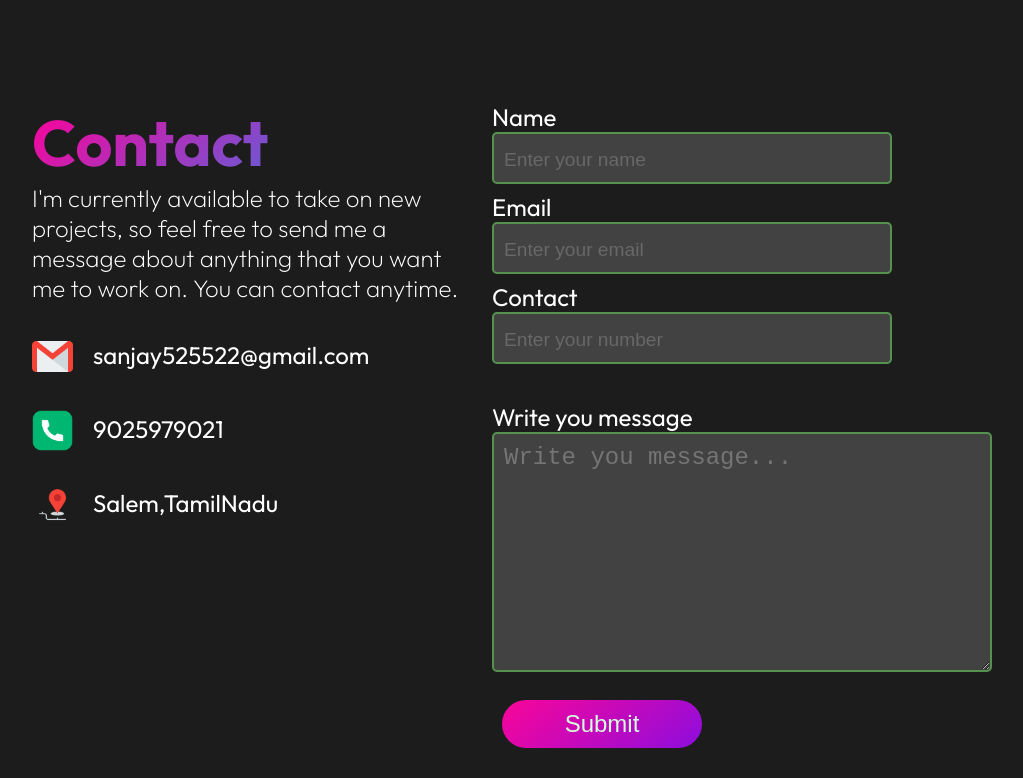
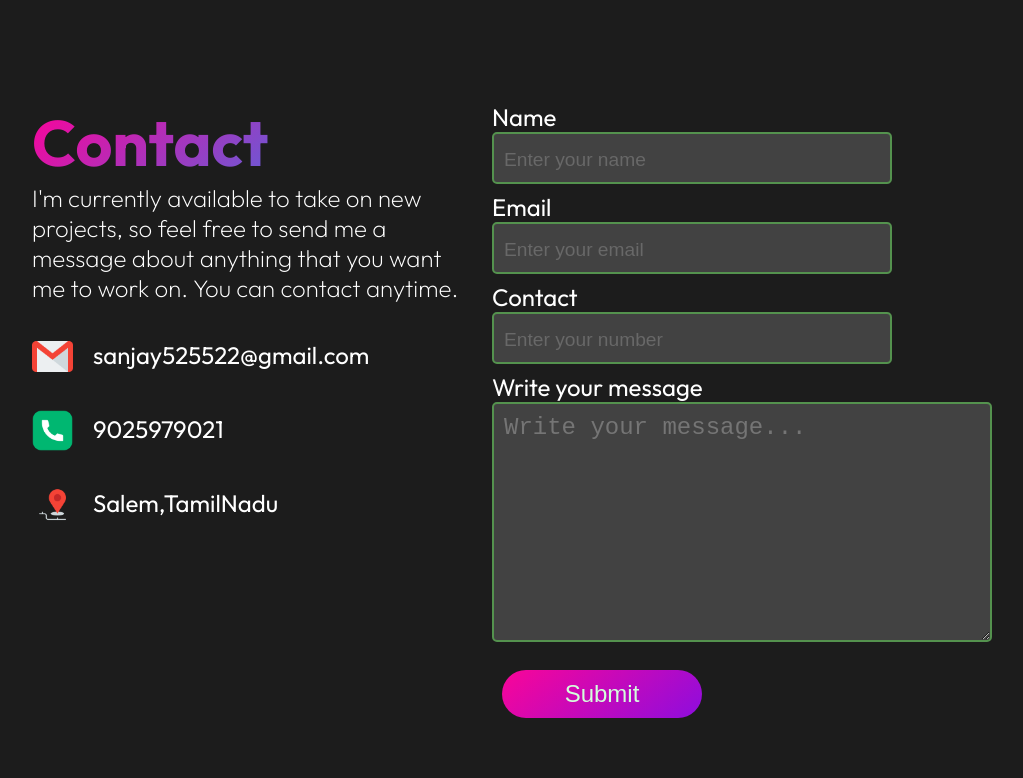
Before and after one commit to Sanjay-the-dev/portfolio2, a React (Vite) app: page / in a window 1280 px wide. Shown: the part 3382-4160 px from the top of the page, without its empty margins (128-1151 px from the left). Built offline with nearby package versions, Linux system fonts and the light colour scheme; a web font is replaced by a local one.

Commit message:
before contact update

```diff
--- a/src/Components/Contact/Contact.jsx
+++ b/src/Components/Contact/Contact.jsx
@@ -1,4 +1,5 @@
 import React from 'react'
+import { useState } from 'react'
 import theme_pattern from '../../assets/main assets/theme_pattern.svg'
 import mail_icon from '../../assets/gmail.png'
 import call_icon from '../../assets/mobile.png'
@@ -34,6 +35,46 @@ const Contact = () => {
   };
 
 
+    const [formData, setFormData] = useState({
+    name: "",
+    email: "",
+    number: "",
+    message: "",
+  });
+
+  const handleChange = (e) => {
+    const { name, value } = e.target;
+    setFormData((prev) => ({
+      ...prev,
+      [name]: value,
+    }));
+  };
+
+  const onSubmits = (e) => {
+    e.preventDefault();
+
+    // Simple validation: check if any field is empty
+    const { name, email, number, message } = formData;
+    if (!name || !email || !number || !message) {
+      alert("Please fill in all fields before submitting.");
+      return; // stop submission
+    }
+    else{
+
+          console.log("Form submitted:", formData);
+    onSubmit();
+    // Here you can send formData to your API or backend
+
+    // Optionally clear the form after submission
+   // setFormData({ name: "", email: "", number: "", message: "" });
+
+    }
+
+
+  };
+
+
+
   return (
     <div id='Contact' className='contact'>
         <div className="contact-title">
@@ -58,30 +99,59 @@ const Contact = () => {
 
             </div>
 
-            <div className="contact-right">
-
-              <form onSubmit={onSubmit} className="contact-form">
-                <label htmlFor="name">Name</label>
-
-                <input id='name' name='Name:' type="text "  autoComplete='off'  placeholder='Enter your name' />
-
-
-                <label htmlFor="gmail">Email</label>
-
-                <input type="email" name ="e-mail:" id="gmail"  autoComplete='off'  placeholder='Enter your email'/>
-
-                <label htmlFor="number">Contact</label>
-                <input type="number" name="Number:" id='text' autoComplete='off' placeholder='Enter your number '/>
-
-               <br />
-                <label htmlFor="message">Write you message</label>
-                <textarea name="message" id="message" autoComplete='off' rows={8} cols={37} placeholder='Write you message...'></textarea>
-
-                <button type='submit'>Submit</button>
 
 
 
-              </form>
+            <div className="contact-right">
+
+ <form onSubmit={onSubmits} className="contact-form">
+      <label htmlFor="name">Name</label>
+      <input
+        id="name"
+        name="name"
+        type="text"
+        autoComplete="off"
+        placeholder="Enter your name"
+        value={formData.name}
+        onChange={handleChange}
+      />
+
+      <label htmlFor="gmail">Email</label>
+      <input
+        id="gmail"
+        name="email"
+        type="email"
+        autoComplete="off"
+        placeholder="Enter your email"
+        value={formData.email}
+        onChange={handleChange}
+      />
+
+      <label htmlFor="number">Contact</label>
+      <input
+        id="number"
+        name="number"
+        type="number"
+        autoComplete="off"
+        placeholder="Enter your number"
+        value={formData.number}
+        onChange={handleChange}
+      />
+
+      <label htmlFor="message">Write your message</label>
+      <textarea
+        id="message"
+        name="message"
+        autoComplete="off"
+        rows={8}
+        cols={37}
+        placeholder="Write your message..."
+        value={formData.message}
+        onChange={handleChange}
+      />
+
+      <button type="submit">Submit</button>
+    </form>
 
             </div>
         </div>
```
